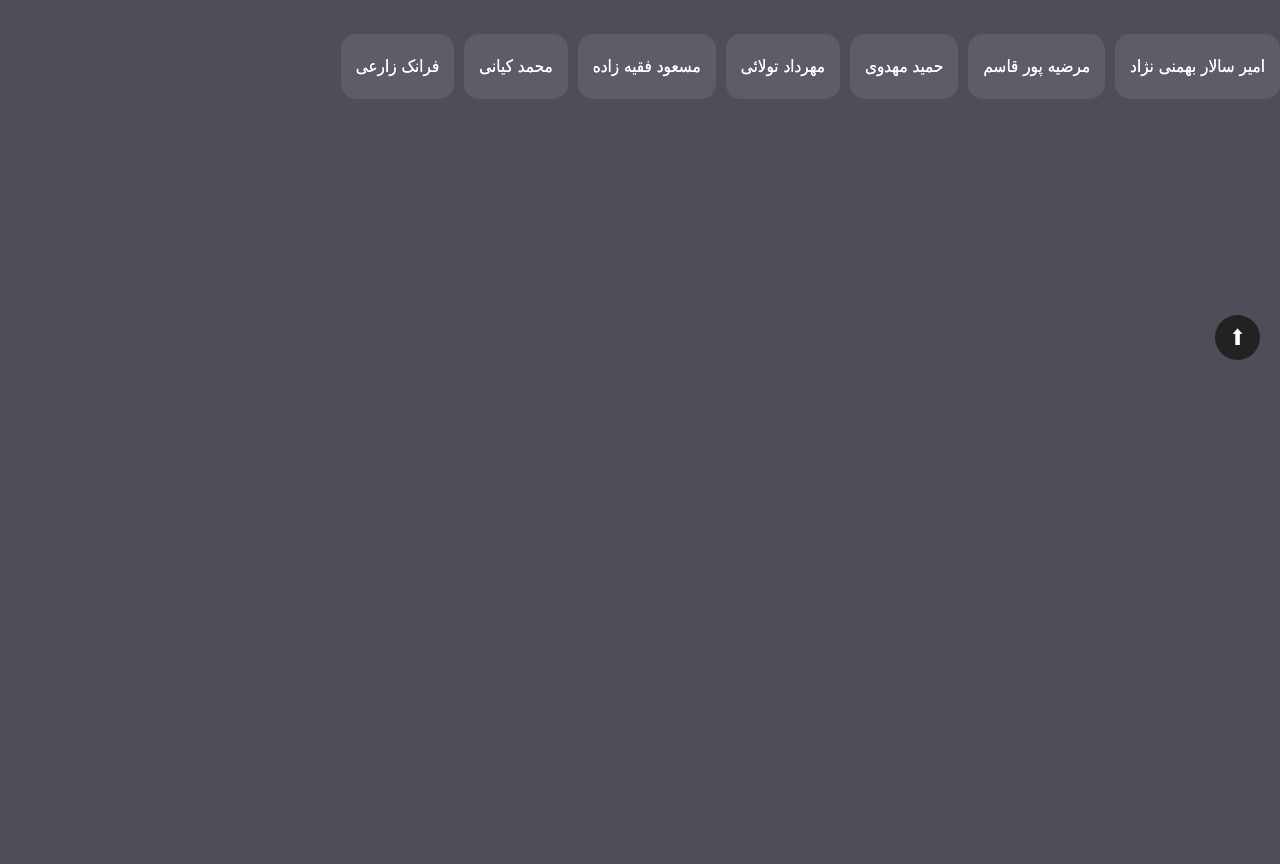
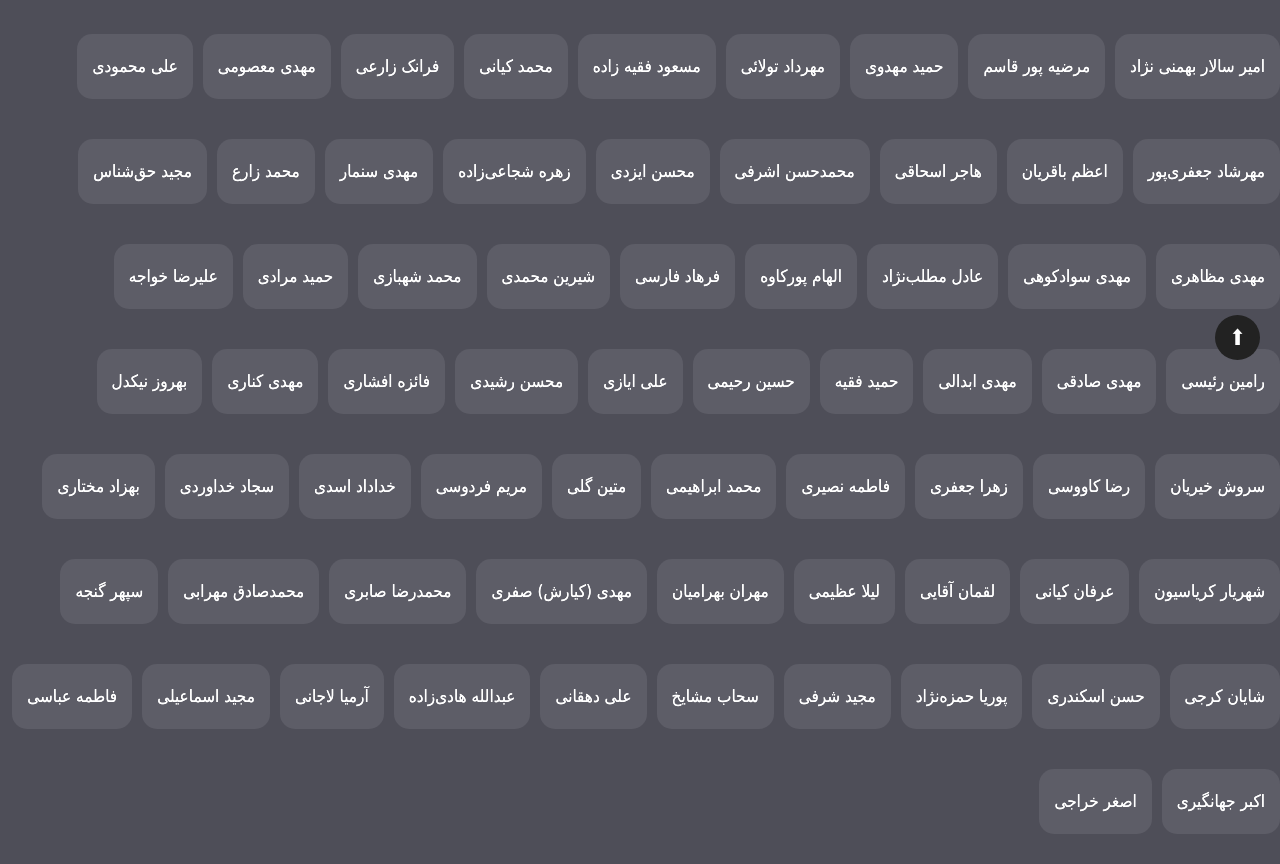
Before and after one commit to sadra-site/javidnam-ir, a plain HTML site: page form1.html in a window 1280 px wide. Shown: the part 420-1284 px from the top of the page. Before the commit the page ends 800 px from the top, so only its background shows below. Drawn offline with Linux system fonts and the light colour scheme.

Commit message:
Update form1.html

```diff
--- a/form1.html
+++ b/form1.html
@@ -51,6 +51,67 @@
             <li>مسعود فقیه زاده</li>
             <li>محمد کیانی</li>
             <li>فرانک زارعی</li>
+            <li>مهدی معصومی</li>
+            <li>علی محمودی</li>
+            <li>مهرشاد جعفری‌پور</li>
+            <li>اعظم باقریان</li>
+            <li>هاجر اسحاقی</li>
+            <li>محمدحسن اشرفی</li>
+            <li>محسن ایزدی</li>
+            <li>زهره شجاعی‌زاده</li>
+            <li>مهدی سنمار</li>
+            <li>محمد زارع</li>
+            <li>مجید حق‌شناس</li>
+            <li>مهدی مظاهری</li>
+            <li>مهدی سوادکوهی</li>
+            <li>عادل مطلب‌نژاد</li>
+            <li>الهام پورکاوه</li>
+            <li>فرهاد فارسی</li>
+            <li>شیرین محمدی</li>
+            <li>محمد شهبازی</li>
+            <li>حمید مرادی</li>
+            <li>علیرضا خواجه</li>
+            <li>رامین رئیسی</li>
+            <li>مهدی صادقی</li>
+            <li>مهدی ابدالی</li>
+            <li>حمید فقیه</li>
+            <li>حسین رحیمی</li>
+            <li>علی ایازی</li>
+            <li>محسن رشیدی</li>
+            <li>فائزه افشاری</li>
+            <li>مهدی کناری</li>
+            <li>بهروز نیکدل</li>
+            <li>سروش خیریان</li>
+            <li>رضا کاووسی</li>
+            <li>زهرا جعفری</li>
+            <li>فاطمه نصیری</li>
+            <li>محمد ابراهیمی</li>
+            <li>متین گلی</li>
+            <li>مریم فردوسی</li>
+            <li>خداداد اسدی</li>
+            <li>سجاد خداوردی</li>
+            <li>بهزاد مختاری</li>
+            <li>شهریار کریاسیون</li>
+            <li>عرفان کیانی</li>
+            <li>لقمان آقایی</li>
+            <li>لیلا عظیمی</li>
+            <li>مهران بهرامیان</li>
+            <li>مهدی (کیارش) صفری</li>
+            <li>محمدرضا صابری</li>
+            <li>محمدصادق مهرابی</li>
+            <li>سپهر گنجه</li>
+            <li>شایان کرجی</li>
+            <li>حسن اسکندری</li>
+            <li>پوریا حمزه‌نژاد</li>
+            <li>مجید شرفی</li>
+            <li>سحاب مشایخ</li>
+            <li>علی دهقانی</li>
+            <li>عبدالله هادی‌زاده</li>
+            <li>آرمیا لاجانی</li>
+            <li>مجید اسماعیلی</li>
+            <li>فاطمه عباسی</li>
+            <li>اکبر جهانگیری</li>
+            <li>اصغر خراجی</li>
         </ul>
     </div>
    </div>
```
